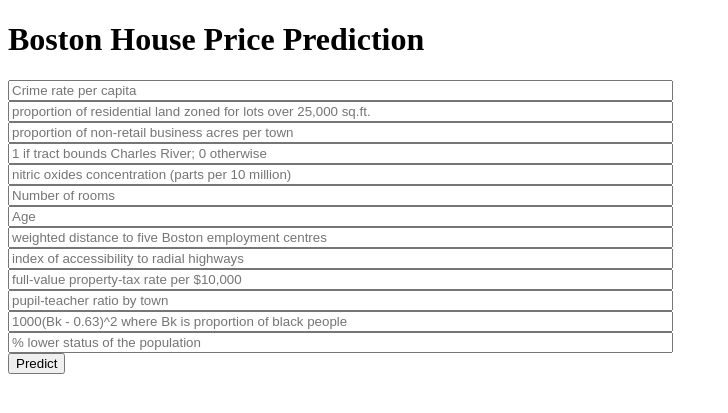
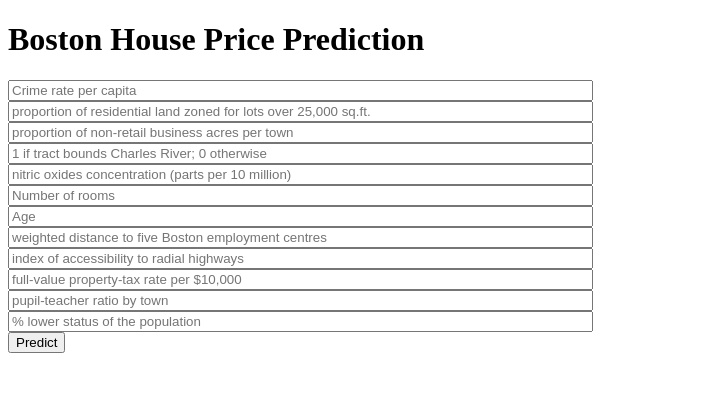
Before and after one commit to SamuelTesfamariam/BostonHousePricing, a Flask app: page / in a window 1280 px wide. Shown: the top 413 px of the page, without its empty margins (0-728 px from the left). Run offline with Flask 2, Linux system fonts and the light colour scheme; parts of the project's set-up code (start-up, migrations or seed data) failed here and were passed over.

Commit message:
Dropped the B feature from model and updated html file

```diff
--- a/templates/home.html
+++ b/templates/home.html
@@ -18,19 +18,19 @@
 
      <!-- Main Input For Receiving Query to our ML -->
     <form action="{{ url_for('predict')}}"method="post">
-      <input type="text" name="CRIM" placeholder="Crime rate per capita" size= "80" required="required" /><br>
-    	<input type="text" name="ZN" placeholder="proportion of residential land zoned for lots over 25,000 sq.ft." size= "80" required="required" /><br>
-        <input type="text" name="INDUS" placeholder="proportion of non-retail business acres per town" size= "80" required="required" /><br>
-        <input type="text" name="CHAS" placeholder="1 if tract bounds Charles River; 0 otherwise" size= "80" required="required" /><br>
-        <input type="text" name="NOX" placeholder="nitric oxides concentration (parts per 10 million)" size= "80" required="required" /><br>
-        <input type="text" name="RM" placeholder="Number of rooms" size= "80" required="required" /><br>
-        <input type="text" name="Age" placeholder="Age" size= "80" required="required" /><br>
-        <input type="text" name="DIS" placeholder="weighted distance to five Boston employment centres" size= "80" required="required" /><br>
-        <input type="text" name="RAD" placeholder="index of accessibility to radial highways" size= "80" required="required" /><br>
-        <input type="text" name="TAX" placeholder="full-value property-tax rate per $10,000" size= "80" required="required" /><br>
-        <input type="text" name="PTRATIO" placeholder="pupil-teacher ratio by town" size= "80" required="required" /><br>
-        <input type="text" name="B" placeholder="1000(Bk - 0.63)^2 where Bk is proportion of black people" size= "80" required="required" /><br>
-        <input type="text" name="LSTAT" placeholder="% lower status of the population" size= "80" required="required" /><br>
+      <input type="text" name="CRIM" placeholder="Crime rate per capita" size= "70" required="required" /><br>
+    	<input type="text" name="ZN" placeholder="proportion of residential land zoned for lots over 25,000 sq.ft." size= "70" required="required" /><br>
+        <input type="text" name="INDUS" placeholder="proportion of non-retail business acres per town" size= "70" required="required" /><br>
+        <input type="text" name="CHAS" placeholder="1 if tract bounds Charles River; 0 otherwise" size= "70" required="required" /><br>
+        <input type="text" name="NOX" placeholder="nitric oxides concentration (parts per 10 million)" size= "70" required="required" /><br>
+        <input type="text" name="RM" placeholder="Number of rooms" size= "70" required="required" /><br>
+        <input type="text" name="Age" placeholder="Age" size= "70" required="required" /><br>
+        <input type="text" name="DIS" placeholder="weighted distance to five Boston employment centres" size= "70" required="required" /><br>
+        <input type="text" name="RAD" placeholder="index of accessibility to radial highways" size= "70" required="required" /><br>
+        <input type="text" name="TAX" placeholder="full-value property-tax rate per $10,000" size= "70" required="required" /><br>
+        <input type="text" name="PTRATIO" placeholder="pupil-teacher ratio by town" size= "70" required="required" /><br>
+        <!-- <input type="text" name="B" placeholder="1000(Bk - 0.63)^2 where Bk is proportion of black people" size= "70" required="required" /><br> -->
+        <input type="text" name="LSTAT" placeholder="% lower status of the population" size= "70" required="required" /><br>
 
 
 
```
Also changed, not shown: 3 other files.
